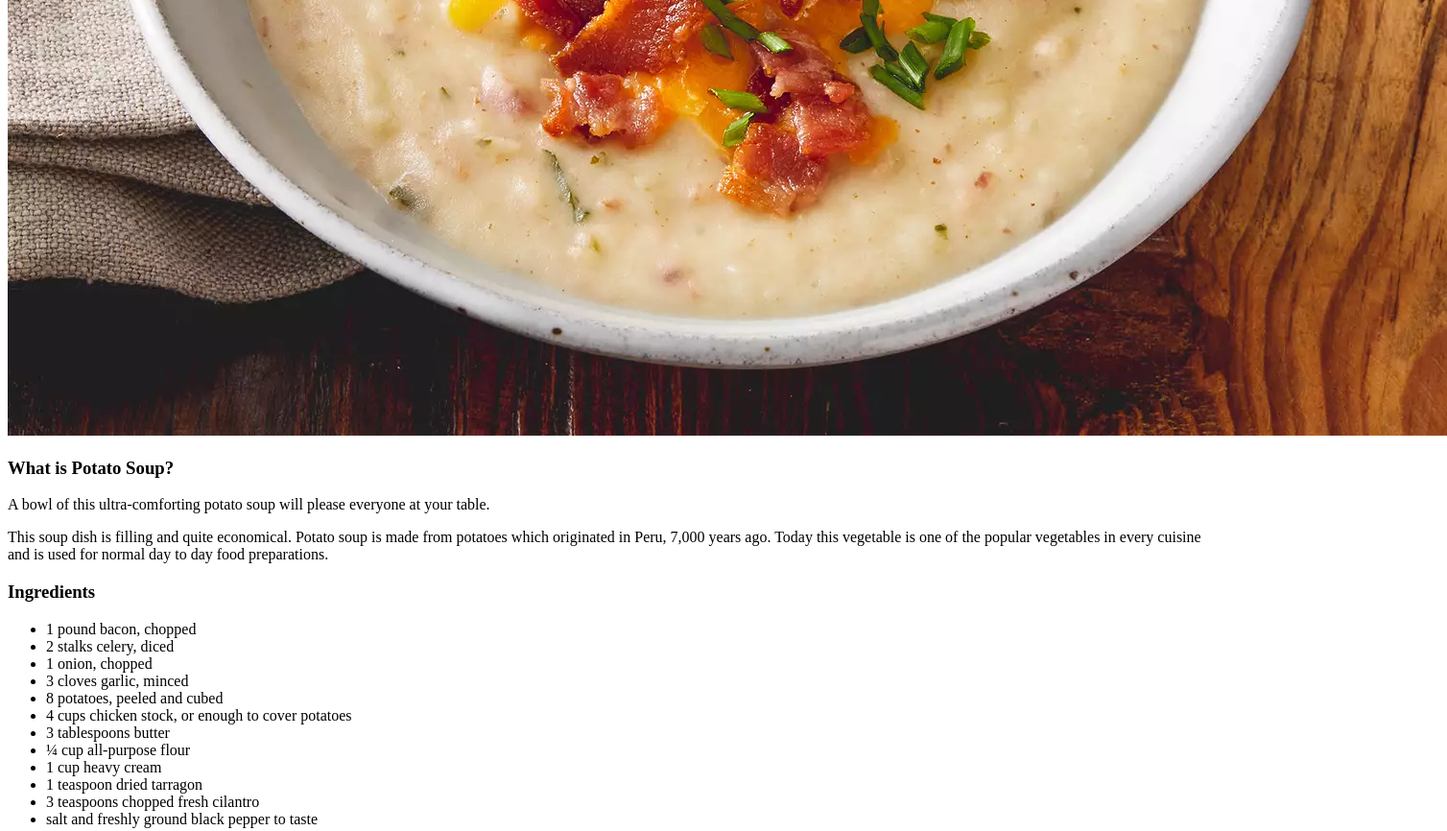
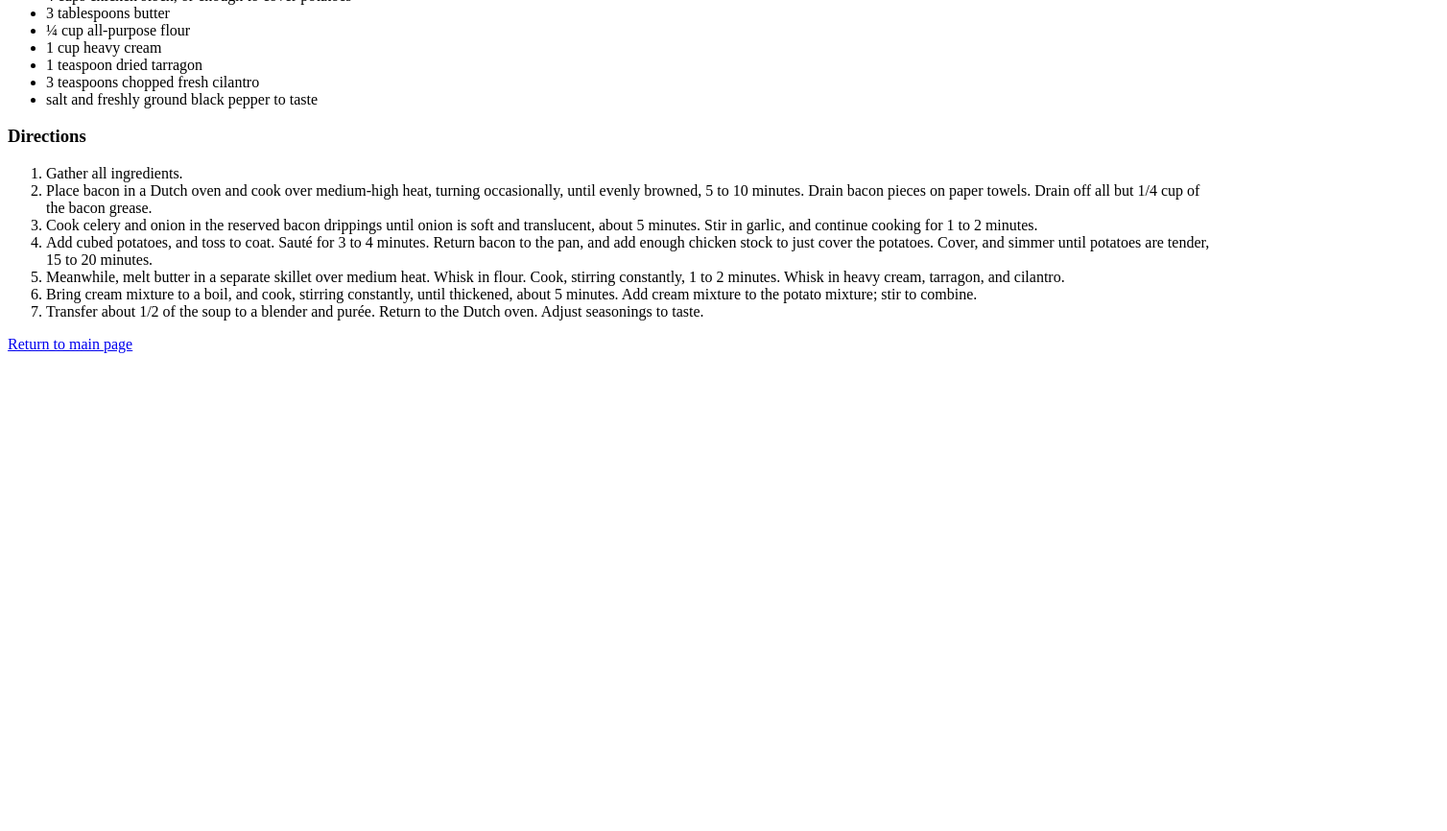
Before and after one commit to chris-kirchner/odin-recipes, a plain HTML site: page recipes/potato-soup.html in a window 1280 px wide. Shown: the part 751-1617 px from the top of the page at 96% size, 1508 px wide, since content can reach past the window. After the commit the page ends 1127 px from the top, so only its background shows below. Drawn offline with Linux system fonts and the light colour scheme.

Commit message:
Add 'home' links to all recipe pages, rescale images

```diff
--- a/recipes/potato-soup.html
+++ b/recipes/potato-soup.html
@@ -6,7 +6,7 @@
   </head>
   <body>
     <h1>Potato Soup</h1>
-    <img src="./potato-soup.jpg">
+    <img src="./potato-soup.jpg" width="500" height="auto">
     <h3>What is Potato Soup?</h3>
     <p>A bowl of this ultra-comforting potato soup will please everyone at your table.</p>
     <p>This soup dish is filling and quite economical. Potato soup is made from potatoes which originated in Peru, 7,000 years ago. Today this vegetable is one of the popular vegetables in every cuisine and is used for normal day to day food preparations.</p>
@@ -35,6 +35,6 @@
       <li>Bring cream mixture to a boil, and cook, stirring constantly, until thickened, about 5 minutes. Add cream mixture to the potato mixture; stir to combine.</li>
       <li>Transfer about 1/2 of the soup to a blender and purée. Return to the Dutch oven. Adjust seasonings to taste.</li>
     </ol>
-
+    <a href="../index.html">Return to main page</a>
   </body>
 </html>
```
Also changed, not shown: recipes/baked-teriyaki-chicken.html (+2 -1 lines), recipes/chicken-katsu.html (+2 -1 lines).
